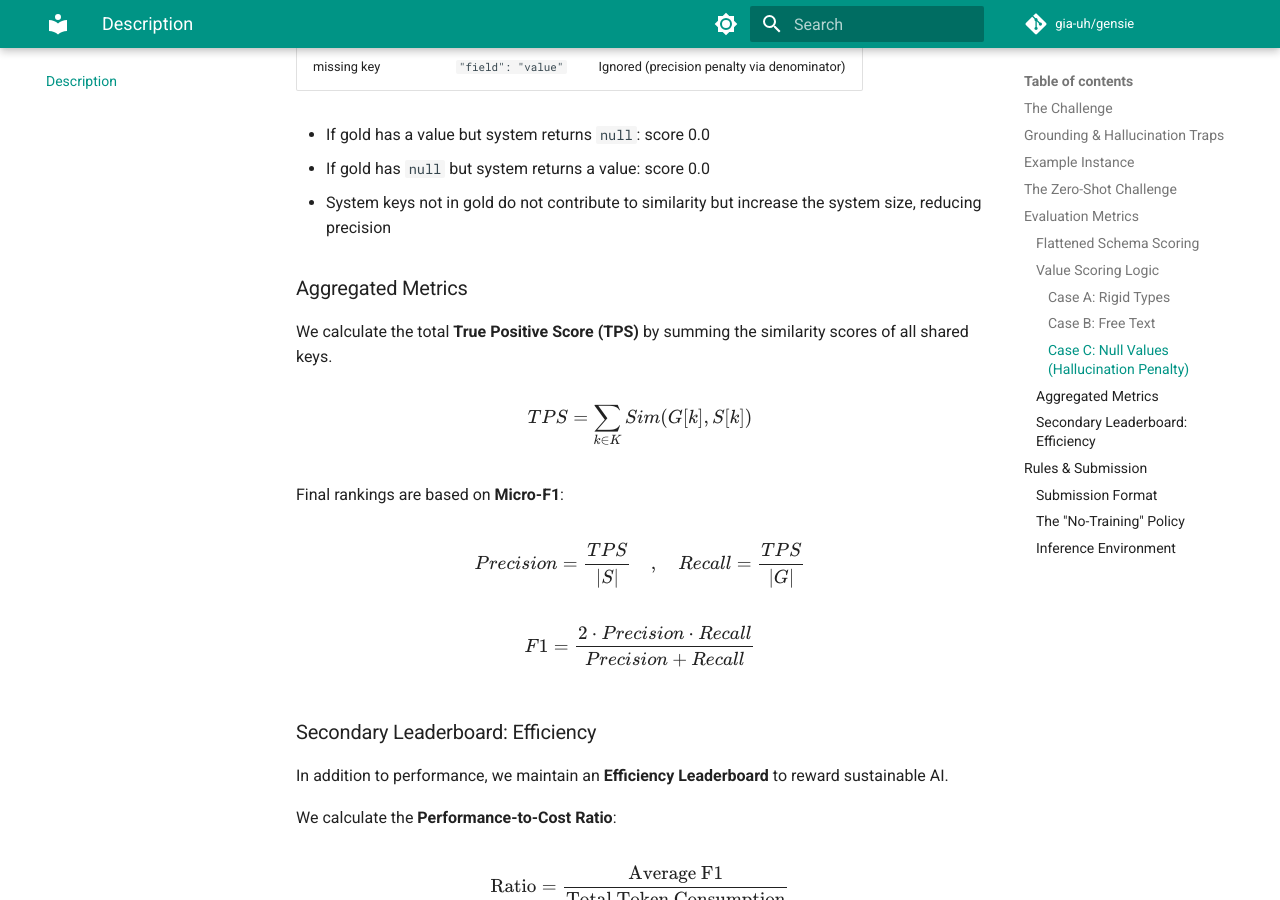
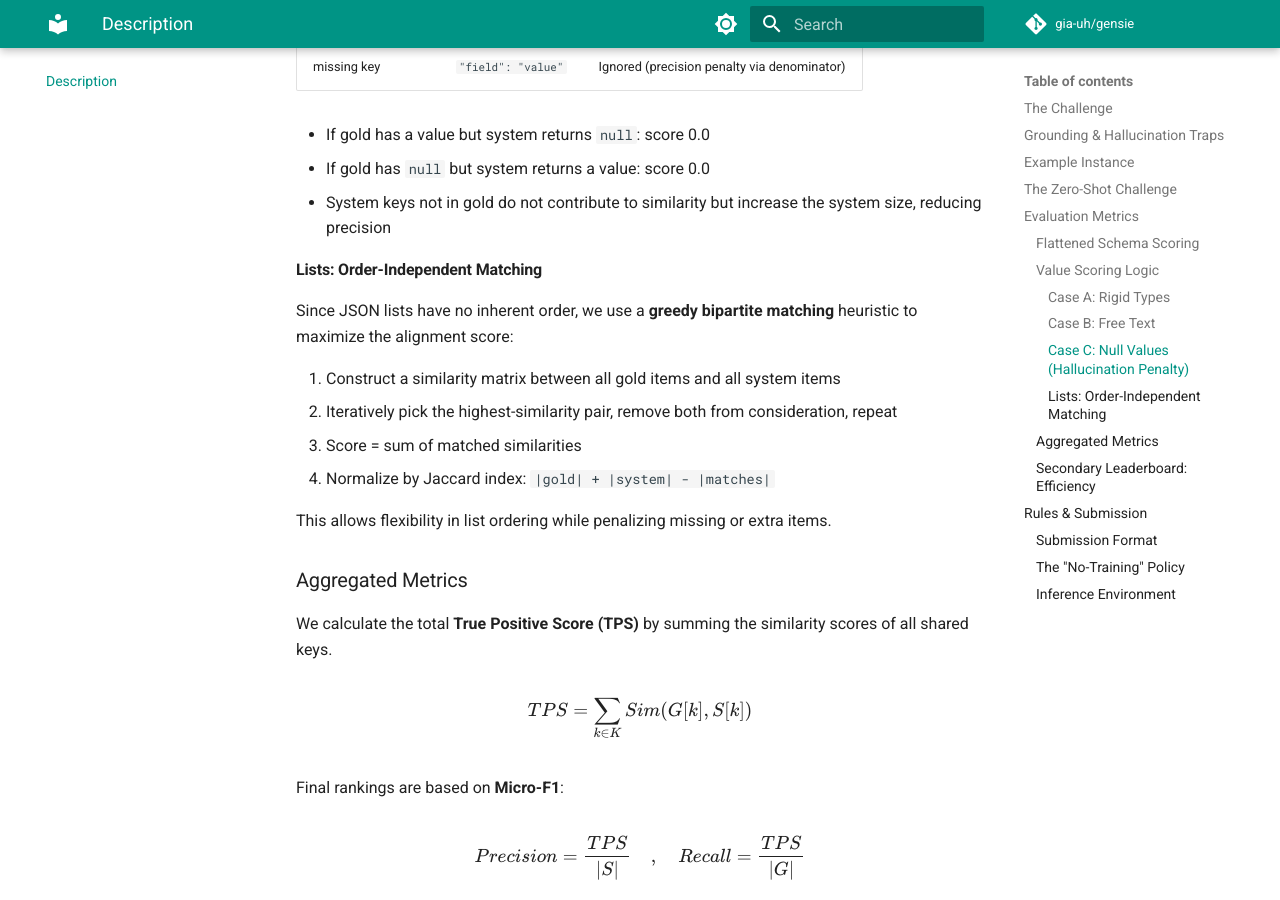
Before and after one commit to gia-uh/gensie, an MkDocs documentation site: the page built from docs/description.md, in a window 1280 px wide and 900 px high, scrolled down 3953 px. Built offline with MkDocs 1.6.1 and Material for MkDocs 9.7.7, drawn with Linux system fonts in a browser that asks for light colours; comment, search, counter and statistics services are not loaded.

Commit message:
docs(evaluation): document list matching with greedy bipartite
- Add section on order-independent list matching
- Explain greedy heuristic for maximizing alignment
- Document Jaccard normalization for lists

```diff
--- a/docs/description.md
+++ b/docs/description.md
@@ -131,6 +131,16 @@ The evaluator penalizes hallucinations where the system fabricates information n
 - If gold has `null` but system returns a value: score 0.0
 - System keys not in gold do not contribute to similarity but increase the system size, reducing precision
 
+#### Lists: Order-Independent Matching
+Since JSON lists have no inherent order, we use a **greedy bipartite matching** heuristic to maximize the alignment score:
+
+1. Construct a similarity matrix between all gold items and all system items
+2. Iteratively pick the highest-similarity pair, remove both from consideration, repeat
+3. Score = sum of matched similarities
+4. Normalize by Jaccard index: `|gold| + |system| - |matches|`
+
+This allows flexibility in list ordering while penalizing missing or extra items.
+
 ### Aggregated Metrics
 
 We calculate the total **True Positive Score (TPS)** by summing the similarity scores of all shared keys.
```
